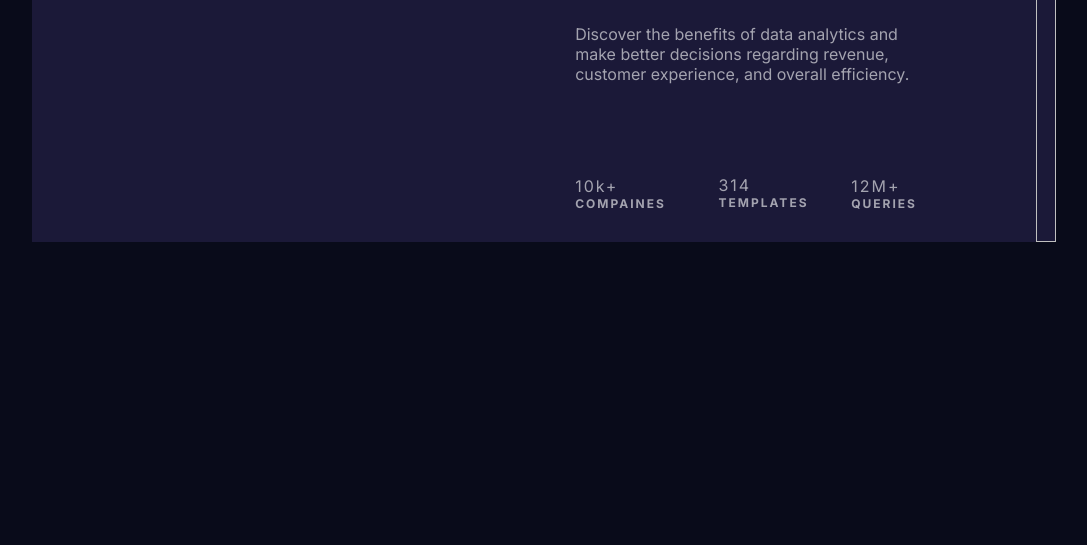
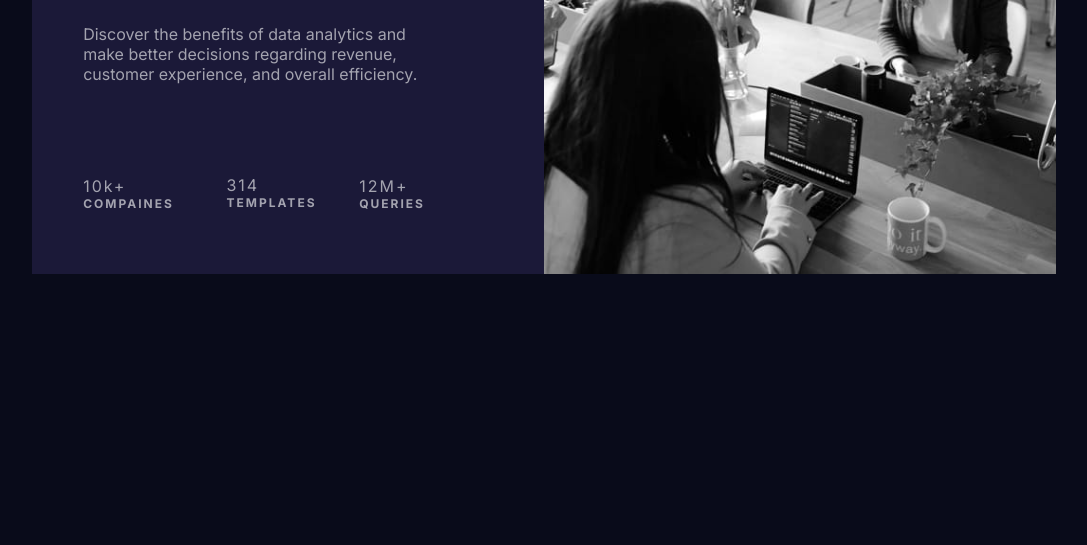
Before and after one commit to SdneyFernandes/0.7, a plain HTML site: page index.html in a window 1280 px wide. Shown: the part 255-800 px from the top of the page, without its empty margins (96-1183 px from the left). Drawn offline with Linux system fonts and the light colour scheme.

Commit message:
Update index.html

```diff
--- a/index.html
+++ b/index.html
@@ -7,7 +7,7 @@
 <body>
     <div class="container">
       <div class="img-desktop">
-        <img src="../imagens/image-header-desktop.jpg" alt="">
+        <img src="../images/image-header-desktop.jpg" alt="">
       </div>
       <div class="Inf">
         <h1>Get <span>insights</span> that help your business grow.</h1>
```
